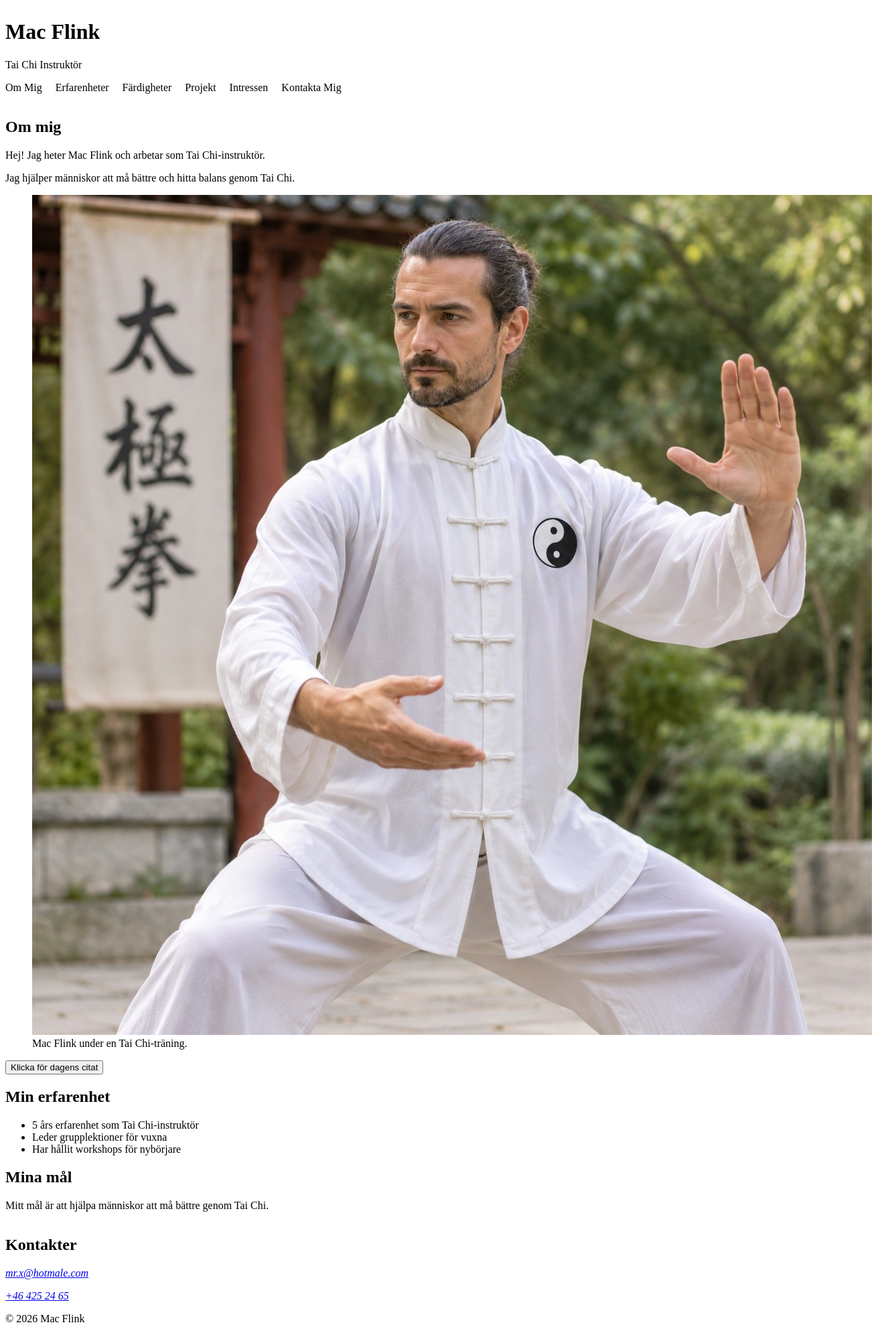
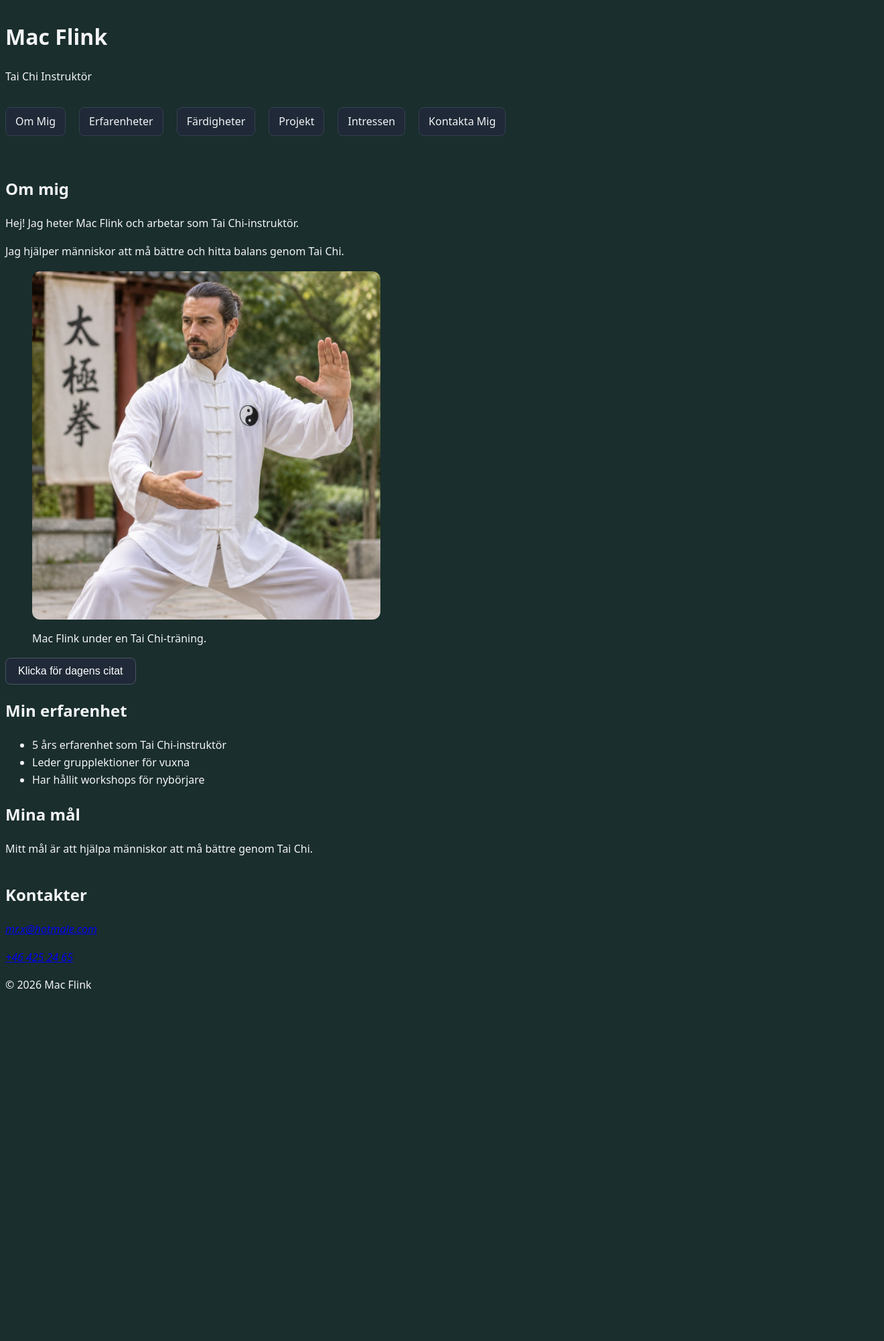
Before and after one commit to MelissaTheGoat/HTML-digital-portfolio, a PHP site: page / in a window 1320 px wide. Shown: the whole page at 67% size. After the commit the page ends 1476 px from the top, so only its background shows below. Run offline with PHP 8.4, Linux system fonts and the light colour scheme.

Commit message:
gjorde fint i style.css

```diff
--- a/css/style.css
+++ b/css/style.css
@@ -10,11 +10,102 @@
 /////////////////////////////////////*/
 /*These specific changes make the footer stay at the bottom*/
 body {
-    min-height: 100vh;
-    display: flex;
-    flex-direction: column;
+  min-height: 100vh;
+  display: flex;
+  flex-direction: column;
 }
 
 main {
-    flex: 1;
+  flex: 1;
 }
+.about__image {
+  display: block;
+  width: 100%;
+  max-width: 520px; /* lagom storlek på desktop, krymper på små skärmar */
+  height: auto; /* behåller proportionerna så Mac Flink inte blir utdragen */
+  border-radius: 12px;
+  margin: 16px 0;
+}
+
+.project-card__image {
+  display: block;
+  width: 100%;
+  max-width: 520px; /* lagom storlek på desktop, krymper på små skärmar */
+  height: auto; /* behåller proportionerna så Mac Flink inte blir utdragen */
+  border-radius: 12px;
+  margin: 16px 0;
+}
+
+body {
+  background-color: #1a2e2d; /* mörk bakgrund */
+  color: #f3f4f6; /* ljus text så allt syns */
+  font-family:
+    system-ui,
+    -apple-system,
+    sans-serif;
+  line-height: 1.6;
+}
+
+.about__button {
+  background-color: #1f2937;
+  color: #ffffff;
+  border: 1px solid #4b5563;
+  padding: 10px 18px;
+  border-radius: 8px;
+  cursor: pointer;
+  font-size: 1rem;
+  transition:
+    background-color 0.2s ease,
+    transform 0.2s ease,
+    border-color 0.2s ease;
+}
+
+.about__button:hover {
+  background-color: #374151; /* ljusare när musen är över */
+  border-color: #9ca3af;
+  transform: translateY(-2px); /* lyfter knappen pytelite */
+}
+
+nav {
+  display: flex;
+  flex-wrap: wrap;
+  gap: 10px;
+  margin-top: 12px;
+  margin-bottom: 24px;
+}
+
+nav a {
+  display: inline-block;
+  padding: 8px 14px;
+  background-color: #1f2937; /* bakgrundsfärg på knappen */
+  color: #f9fafb;
+  text-decoration: none;
+  border: 1px solid #374151;
+  border-radius: 8px;
+  font-weight: 500;
+  cursor: pointer;
+  transition:
+    background-color 0.2s ease,
+    transform 0.2s ease,
+    border-color 0.2s ease;
+}
+
+nav a:hover {
+  background-color: #374151; /* tydligare färg när musen är över */
+  border-color: #9ca3af;
+  transform: translateY(-2px); /* litet lyft så det känns som en knapp */
+}
+
+nav a:active {
+  transform: translateY(0); /* trycks ner när man klickar */
+}
+
+main a,
+main a:visited {
+  color: #ffffff;
+}
+
+.contact__link,
+.contact__link:visited {
+  color: #ffffff;
+}
```
